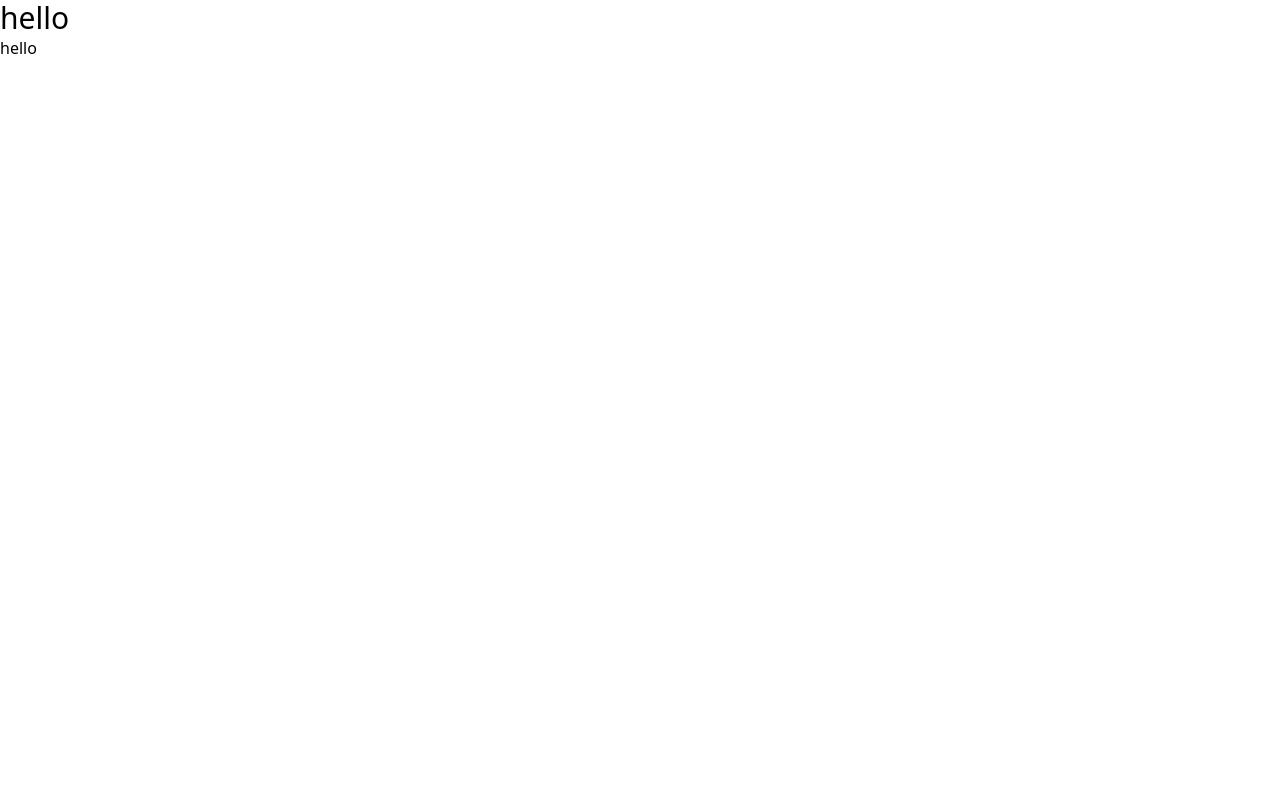
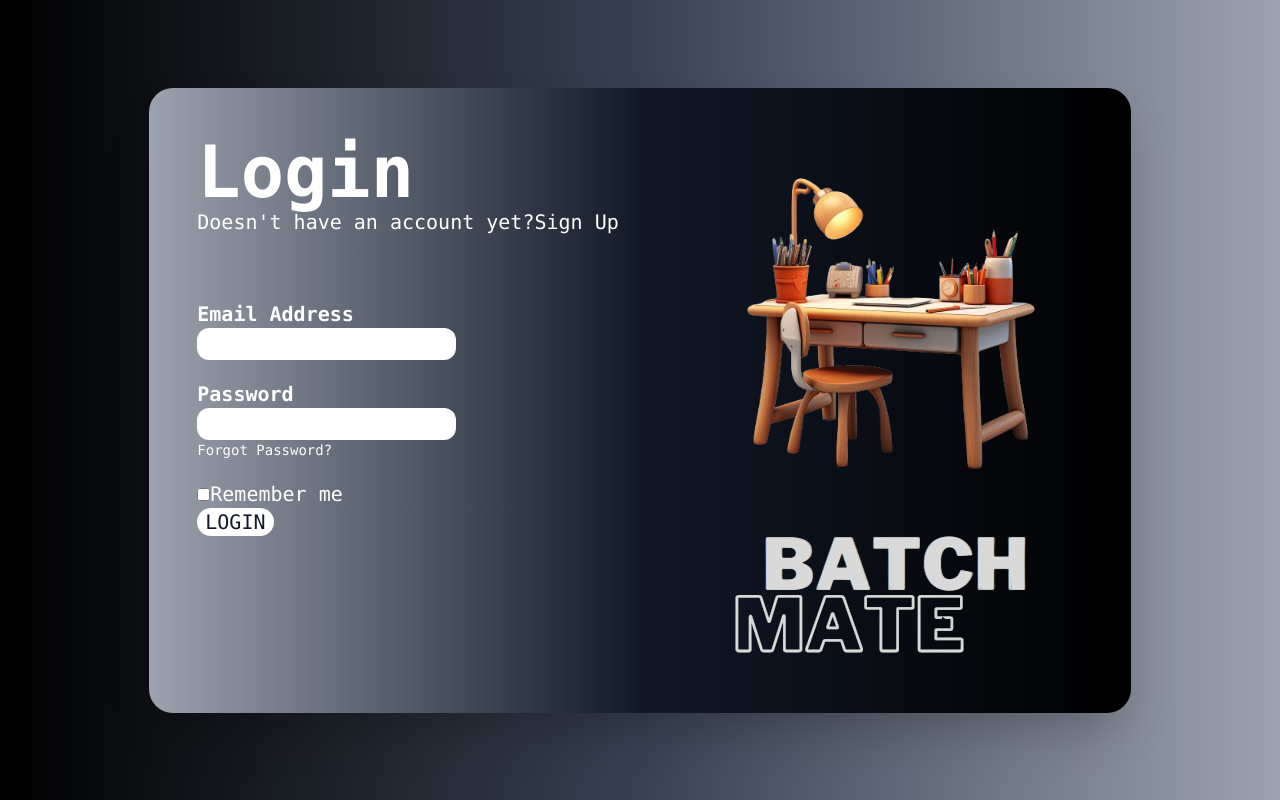
Before and after one commit to aditya-raj2230/E-Notebook, a React (Create React App) app in the folder frontend/: page / in a window 1280 px wide. Built offline with nearby package versions, Linux system fonts and the light colour scheme.

Commit message:
login page update

```diff
--- a/frontend/src/App.js
+++ b/frontend/src/App.js
@@ -1,11 +1,10 @@
 
 import React from "react";
-
+import Login from "./components/pages/Login";
 function App() {
   return (
     <div className="App">
-      <div className="text-3xl">hello</div>
-      hello
+    <Login/>
     </div>
   );
 }
--- /dev/null
+++ b/frontend/src/components/pages/Login.jsx
@@ -0,0 +1,37 @@
+import React from 'react'
+import Loginrightimage from '../pages/images/Loginrightimage-removebg-preview.png'
+import textimage from '../pages/images/logo-removebg-preview.png'
+const Login = () => {
+  return (
+    <div className="bg-gradient-to-r from-black via-gray-700 to-gray-400 grid place-content-center min-h-screen h-screen" >
+      <div className="flex flex-row gap-20 bg-gradient-to-l from-black via-gray-900 to-gray-400 border-1 border-gray-900 rounded-3xl p-12 shadow-2xl" >
+        <div className='left font-mono text-white text-xl'>
+            <div className=' mb-16'>
+            <div className='text-7xl font-mono font-extrabold' >Login</div>
+            <div >Doesn't have an account yet?Sign Up</div>
+            </div>
+            <label>
+            <div className='mb-5 font-bold'>
+                <div>Email Address</div>
+                <input type="text" className='rounded-xl font-mono text-gray-900 p-0.5' />
+            </div></label>
+            <div className='mb-5 '>
+              <label>
+                <div className='font-bold'>Password</div>
+                <input type="password"  className='rounded-xl font-mono text-gray-900 p-0.5'/>
+                </label>
+                <div className="forgetpassword text-sm">Forgot Password?</div>
+            </div>
+            <div className="rememberme"><input type="checkbox"/>Remember me</div>
+            <div className="loginbtn"><button className='bg-white text-gray-900 hover:bg-gray-900 hover:text-white pr-2 pl-2 rounded-2xl'>LOGIN</button></div>
+        </div>
+        <div className='right'>
+            <img src={Loginrightimage} alt="" className="max-h-96" />
+            <img src={textimage} alt="" className='m-o ml-3 mb-2'/>
+        </div>
+      </div>
+    </div>
+  )
+}
+
+export default Login
```
Also changed, not shown: frontend/src/components/pages/images/Loginrightimage-removebg-preview.png (added), frontend/src/components/pages/images/logo-removebg-preview.png (added).
